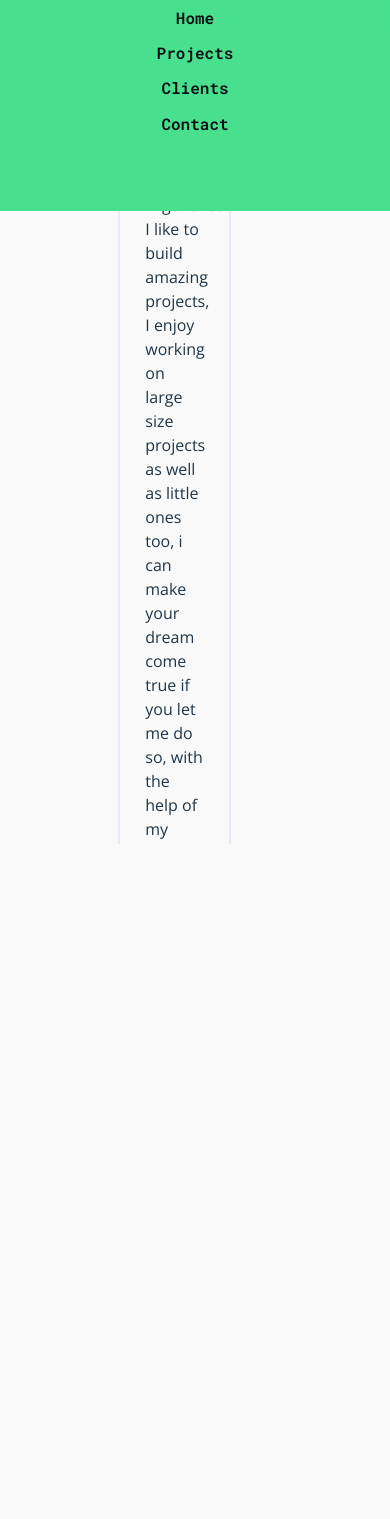
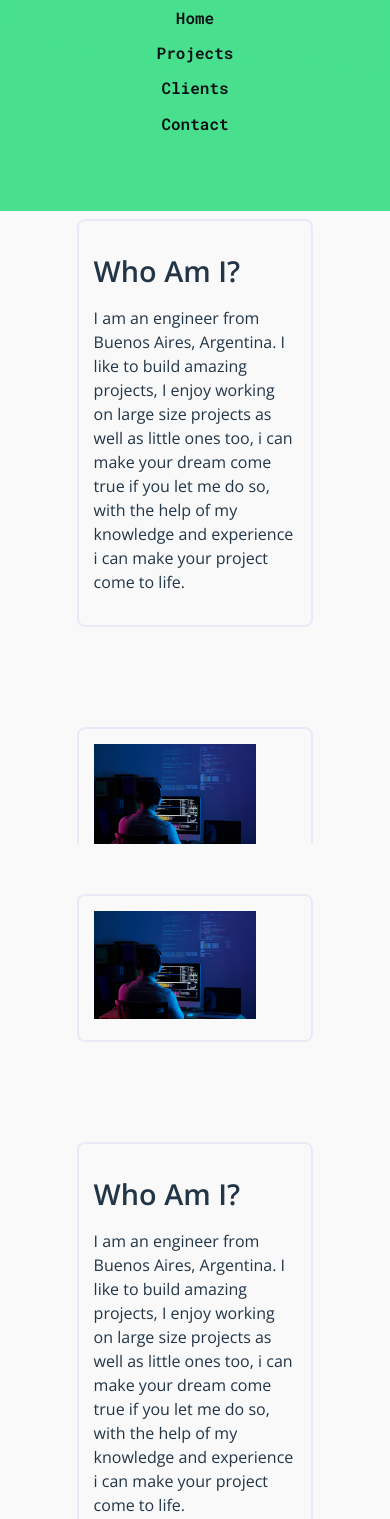
Before and after one commit to admodev/admodevops-portfolio, a React (Vite) app: page / in a window 390 px wide. Before the commit the page ends 844 px from the top, so only its background shows below. Built offline with nearby package versions, Linux system fonts and the light colour scheme.

Commit message:
style(component): fix home cards

```diff
--- a/src/pages/Home.tsx
+++ b/src/pages/Home.tsx
@@ -2,6 +2,9 @@ import * as React from "react";
 
 // styles
 import './styles/home.css';
+
+// images
+import uno from '../assets/images/uno.jpg';
 
 const HomePage: React.FC = () => {
   return (
@@ -10,10 +13,22 @@ const HomePage: React.FC = () => {
         <main>
           <div className="panelsOuterContainer">
             <div className="panelsInnerContainer">
+              {/* Panel One Start */}
               <div className="panel">
                 <h1>Who am i?</h1>
                 <p>I am an engineer from Buenos Aires, Argentina. I like to build amazing projects, I enjoy working on large size projects as well as little ones too, i can make your dream come true if you let me do so,
                 with the help of my knowledge and experience i can make your project come to life.</p>
+              </div>
+              <div className="panel">
+                <img src={uno} className="panelImage" />
+              </div>
+            </div>
+            {/* Panel One End */}
+            {/* Panel Two Start */}
+            <div className="panelsInnerContainer">
+              {/* Panel One Start */}
+              <div className="panel">
+                <img src={uno} className="panelImage" />
               </div>
               <div className="panel">
                 <h1>Who am i?</h1>
@@ -21,6 +36,7 @@ const HomePage: React.FC = () => {
                 with the help of my knowledge and experience i can make your project come to life.</p>
               </div>
             </div>
+            {/* Panel Two End */}
           </div>
         </main>
       </div>
--- a/src/pages/styles/home.css
+++ b/src/pages/styles/home.css
@@ -12,6 +12,7 @@ main {
 
 .panelsInnerContainer {
     display: flex;
+    flex-direction: row;
     flex-wrap: nowrap;
     justify-content: space-between;
     align-items: center;
@@ -23,10 +24,32 @@ main {
 }
 
 .panel {
-    width: 15vw;
-    height: max-content;
+    width: 20vw;
+    height: 30vh;
     margin: 50px;
     padding: 25px;
     border: 2px solid #E8EBF7;
     border-radius: 8px;
 }
+
+.panelImage {
+    width: 20vw;
+    height: 30vh;
+}
+
+@media (max-width: 468px) {
+    .panelsInnerContainer {
+        flex-direction: column;
+    }
+
+    .panel {
+        width: 80%;
+        height: max-content;
+        padding: 15px;
+    }
+
+    .panelImage {
+        width: 80%;
+        height: max-content;
+    }
+}
```
Also changed, not shown: src/assets/images/uno.jpg (added).
